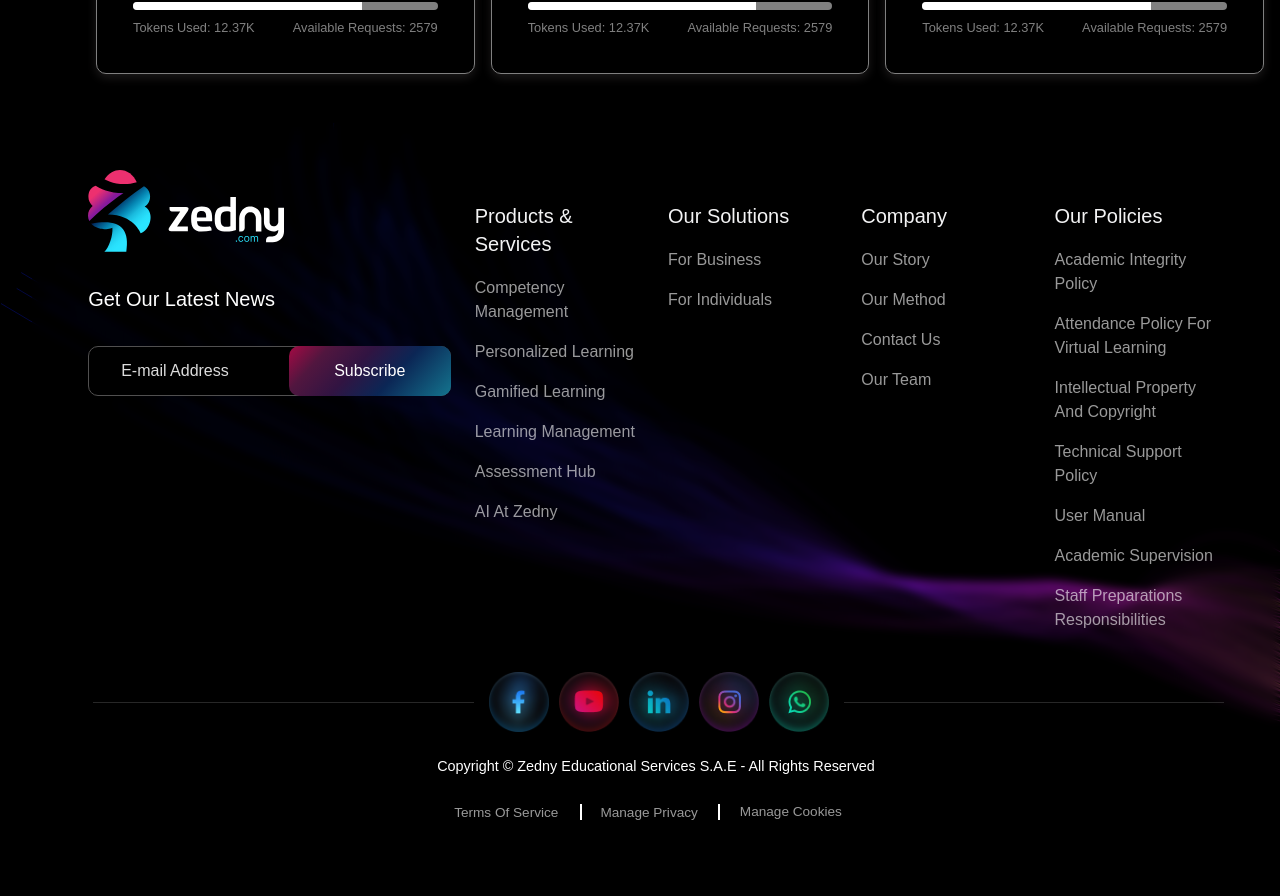
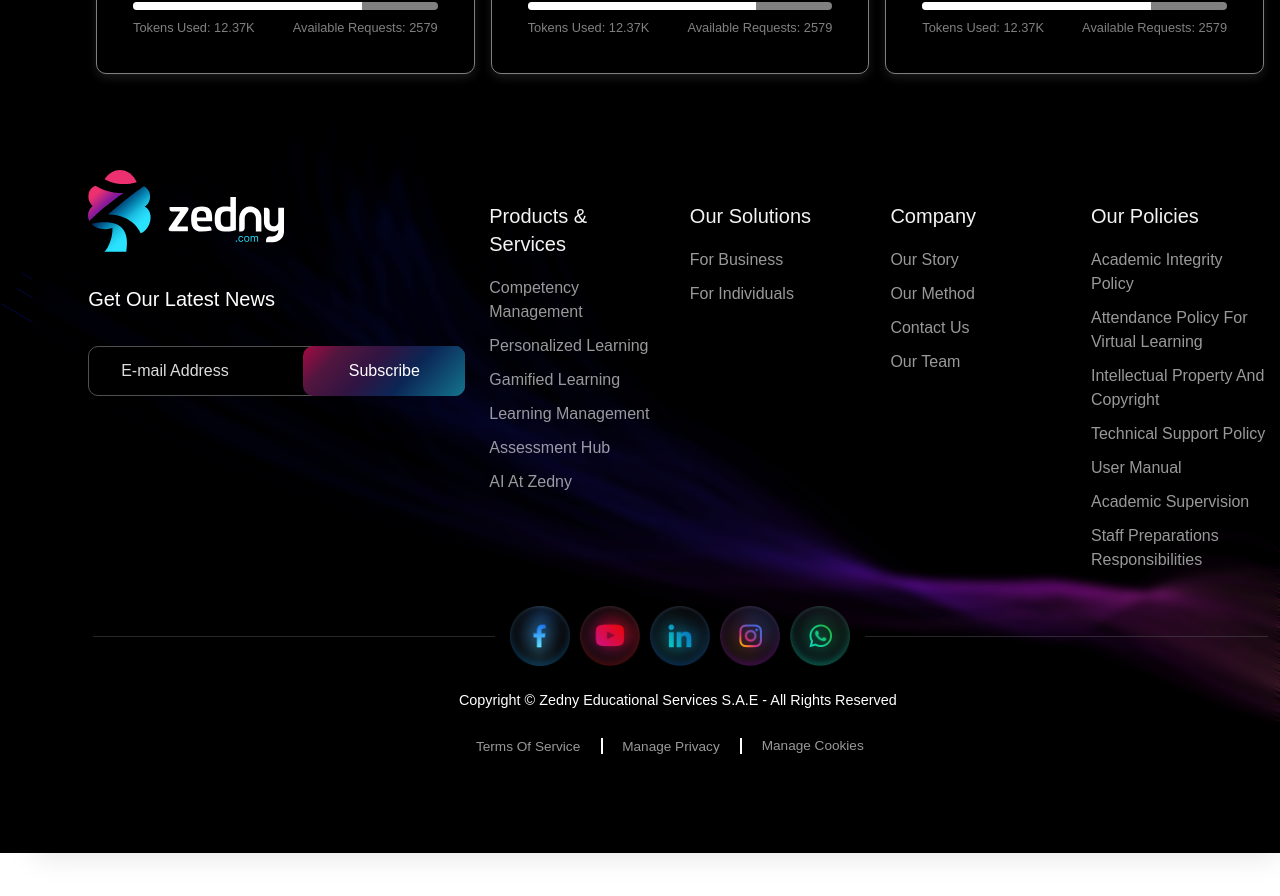
Before and after one commit to ibrahimsaber1/LARA-Platform-Frontend, a React (Vite) app: page / in a window 1280 px wide. Shown: the part 840-1736 px from the top of the page. After the commit the page ends 1693 px from the top, so only its background shows below. Built offline with nearby package versions, Linux system fonts and the light colour scheme.

Commit message:
add the footer links

```diff
--- a/src/Components/Layout/Footer/Footer.css
+++ b/src/Components/Layout/Footer/Footer.css
@@ -72,7 +72,10 @@
 .fot-link {
     text-transform: capitalize;
     color: #fff9;
+    margin-bottom: 10px;
+
     transition: transform 0.3s ease;
+
   }
 
   .fot-link:hover {
@@ -83,6 +86,8 @@
 }
 
 
+
+
   .zedny-footer .footer-content {
     background: rgba(0, 0, 0, 0.36);
     border-radius: 16px;
@@ -90,8 +95,10 @@
     backdrop-filter: blur(5px);
     -webkit-backdrop-filter: blur(5px);
     width: 100%;
-    padding: 3rem 4.5%;
+    padding: 3rem 1%;
+    padding-inline-start: 4.5%;
   }
+
 
   /* Pre-Landing Footer Section */
   .zedny-footer .pre-landing-footer {
--- a/src/Components/Layout/Footer/Footer.jsx
+++ b/src/Components/Layout/Footer/Footer.jsx
@@ -49,22 +49,22 @@ const Footer = () => {
                   <div className="head">
                     <p>{t("shared.products_services")}</p>
                   </div>
-                  <Link to="/about-pages/products-services/competency-management">
+                  <Link to="https://zedny.com/products-services/competency-management">
                     <p className='fot-link'>{t("shared.competency_management")}</p>
                   </Link>
-                  <Link to="/about-pages/products-services/persinalized-learning">
+                  <Link to="https://zedny.com/products-services/persinalized-learning">
                     <p className='fot-link'>{t("shared.personalized_learning")}</p>
                   </Link>
-                  <Link to="/about-pages/products-services/gamification">
+                  <Link to="https://zedny.com/products-services/gamification">
                     <p className='fot-link'>{t("shared.gamified_learning")}</p>
                   </Link>
-                  <Link to="/about-pages/products-services/learning-management">
+                  <Link to="https://zedny.com/products-services/learning-management">
                     <p className='fot-link'>{t("shared.learning_management")}</p>
                   </Link>
-                  <Link to="/about-pages/products-services/assessment-hub">
+                  <Link to="https://zedny.com/products-services/assessment-hub">
                     <p className='fot-link'>{t("shared.assessment_hub")}</p>
                   </Link>
-                  <Link to="/about-pages/products-services/AI-Zedny">
+                  <Link to="https://zedny.com/products-services/AI-Zedny">
                     <p className='fot-link'>{t("shared.aI_zedny")}</p>
                   </Link>
                 </div>
@@ -76,10 +76,10 @@ const Footer = () => {
                   <div className="head">
                     <p>{t("shared.our_solutions")}</p>
                   </div>
-                  <Link to="/about-pages/our-solutions/for-business">
+                  <Link to="https://zedny.com/our-solutions/For-Business">
                     <p className='fot-link'>{t("shared.for_business")}</p>
                   </Link>
-                  <Link to="/about-pages/our-solutions/for-individuals">
+                  <Link to="https://zedny.com/our-solutions/for-individuals">
                     <p className='fot-link'>{t("shared.for_individuals")}</p>
                   </Link>
                 </div>
@@ -91,16 +91,16 @@ const Footer = () => {
                   <div className="head">
                     <p>{t("shared.company")}</p>
                   </div>
-                  <Link to="/about-pages/compony/our-story">
+                  <Link to="https://zedny.com/company/our-story">
                     <p className='fot-link'>{t("shared.our_story")}</p>
                   </Link>
-                  <Link to="/about-pages/compony/our-method">
+                  <Link to="https://zedny.com/company/our-method">
                     <p className='fot-link'>{t("shared.our_method")}</p>
                   </Link>
-                  <Link to="/about-pages/compony/contact-us">
+                  <Link to="https://zedny.com/company/contact-us">
                     <p className='fot-link'>{t("shared.contact_us")}</p>
                   </Link>
-                  <Link to="/about-pages/compony/our-team">
+                  <Link to="https://zedny.com/company/our-team">
                     <p className='fot-link'>{t("shared.our_team")}</p>
                   </Link>
                 </div>
@@ -112,25 +112,25 @@ const Footer = () => {
                   <div className="head">
                     <p className="footer-heading">{t("shared.our_policies")}</p>
                   </div>
-                  <Link to="/policies/academic-integrity">
+                  <Link to="https://zedny.com/our-policies/academic-integrity-policy">
                     <p className='fot-link'>{t("shared.academic_integrity")}</p>
                   </Link>
-                  <Link to="/policies/attendance-policy">
+                  <Link to="https://zedny.com/our-policies/attendance-policyfor-virtual-learning">
                     <p className='fot-link'>{t("shared.attendance_policy")}</p>
                   </Link>
-                  <Link to="/policies/intellectual-property">
+                  <Link to="https://zedny.com/our-policies/intellectual-property-copyright">
                     <p className='fot-link'>{t("shared.intellectual_property")}</p>
                   </Link>
-                  <Link to="/policies/technical-support">
+                  <Link to="https://zedny.com/our-policies/technical-support-policy">
                     <p className='fot-link'>{t("shared.technical_support")}</p>
                   </Link>
-                  <Link to="/policies/user-manual">
+                  <Link to="https://zedny.com/our-policies/user-manual">
                     <p className='fot-link'>{t("shared.user_manual")}</p>
                   </Link>
-                  <Link to="/policies/academic-supervision">
+                  <Link to="https://zedny.com/our-policies/academic-supervision">
                     <p className='fot-link'>{t("shared.academic_supervision")}</p>
                   </Link>
-                  <Link to="/policies/staff-responsibilities">
+                  <Link to="https://zedny.com/our-policies/staff-preparations-responsibilities">
                     <p className='fot-link'>{t("shared.staff_responsibilities")}</p>
                   </Link>
                 </div>
@@ -192,13 +192,13 @@ const Footer = () => {
 
               {/* Legal Links */}
               <div className="pages">
-                <Link to="/about-pages/legal-stuff/terms-of-service">
+                <Link to="https://zedny.com/our-policies/terms-of-service">
                   <p className="terms-of-service footer-legal">{t("shared.terms_service")}</p>
                 </Link>
-                <Link to="/about-pages/legal-stuff/manage-privacy">
+                <Link to="https://zedny.com/our-policies/manage-privacy">
                   <p className="manage-privacy footer-legal">{t("shared.manage_privacy")}</p>
                 </Link>
-                <Link to="/about-pages/legal-stuff/manage-cookies">
+                <Link to="https://zedny.com/our-policies/manage-cookies">
                   <p className="manage-cookies">{t("shared.manage_cookies")}</p>
                 </Link>
               </div>
```
